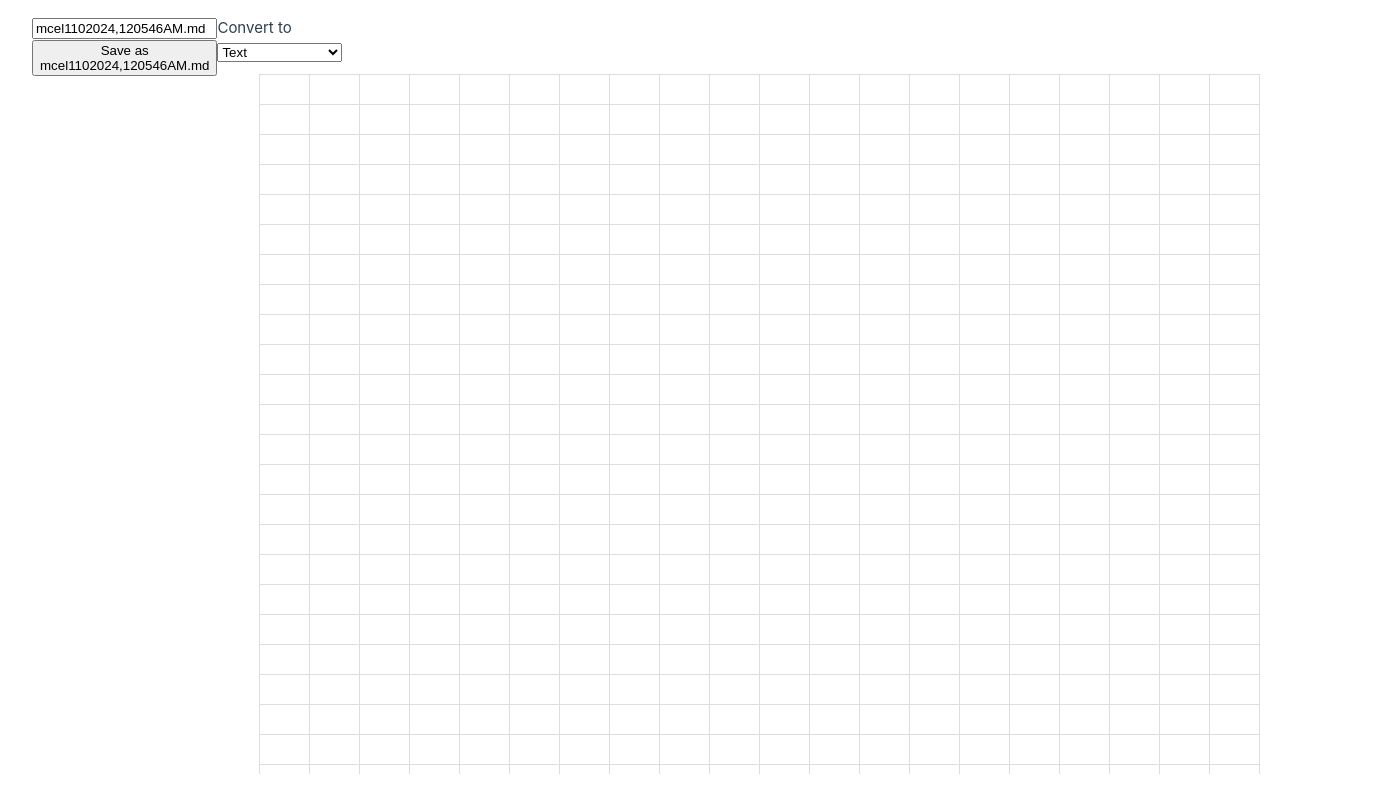
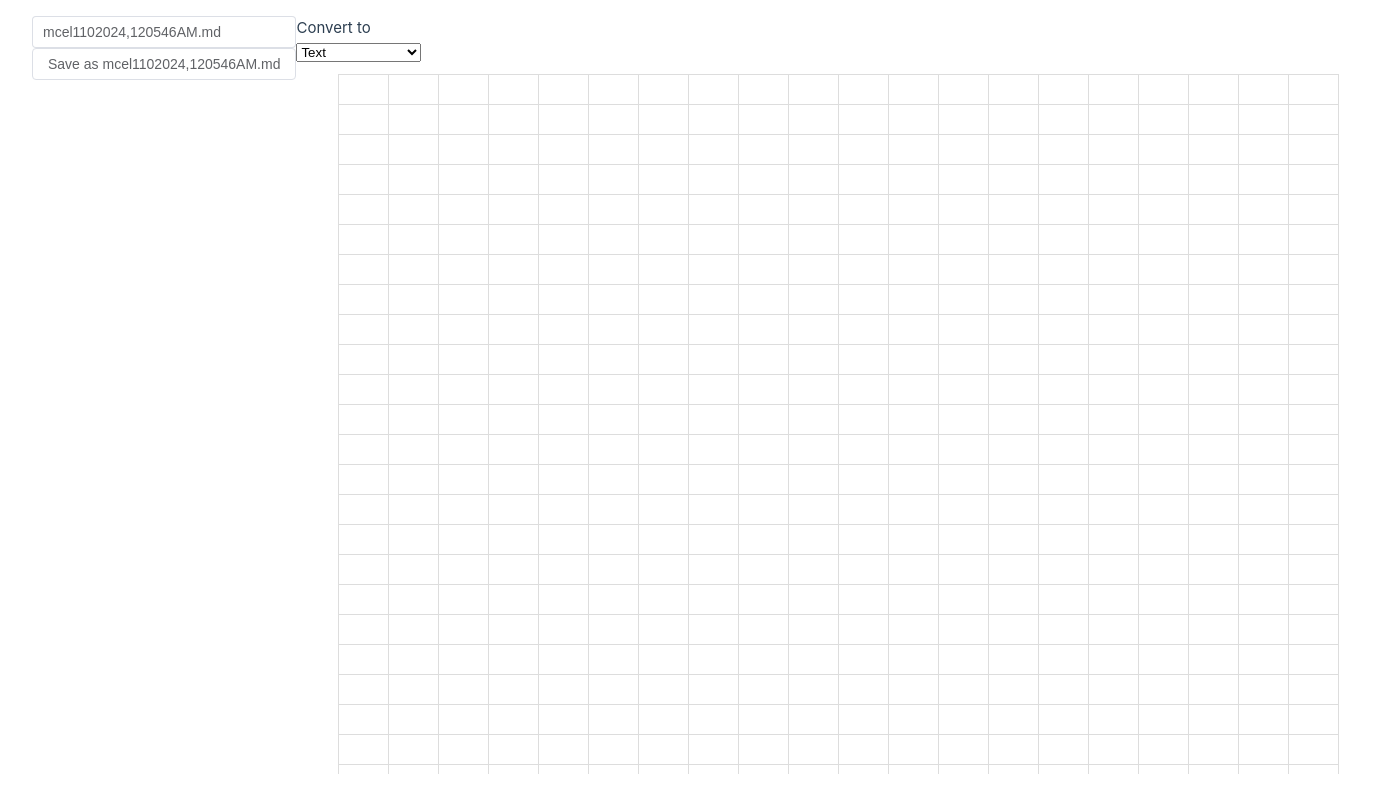
Before and after one commit to okayus/mcel, a Vue app: page / in a window 1280 px wide. Shown: the whole page, 1381 px wide, since content can reach past the window. Built offline with nearby package versions, Linux system fonts and the light colour scheme; what @imengyu/vue3-context-menu would draw is missing.

Commit message:
feat:element plus 適用

```diff
--- a/src/components/HeaderMenu.vue
+++ b/src/components/HeaderMenu.vue
@@ -14,10 +14,9 @@ const downloadFile = () => {
 </script>
 
 <template>
-  <div>
-    <input type="text" v-model="fileName" />
-    <button @click="downloadFile">Save as {{ fileName }}</button>
-  </div>
+    <el-input type="text" v-model="fileName" />
+    <el-button @click="downloadFile">Save as {{ fileName }}</el-button>
 </template>
 
-<style scoped></style>
+<style scoped>
+</style>
```
Also changed, not shown: src/main.ts (+6 -3 lines).
